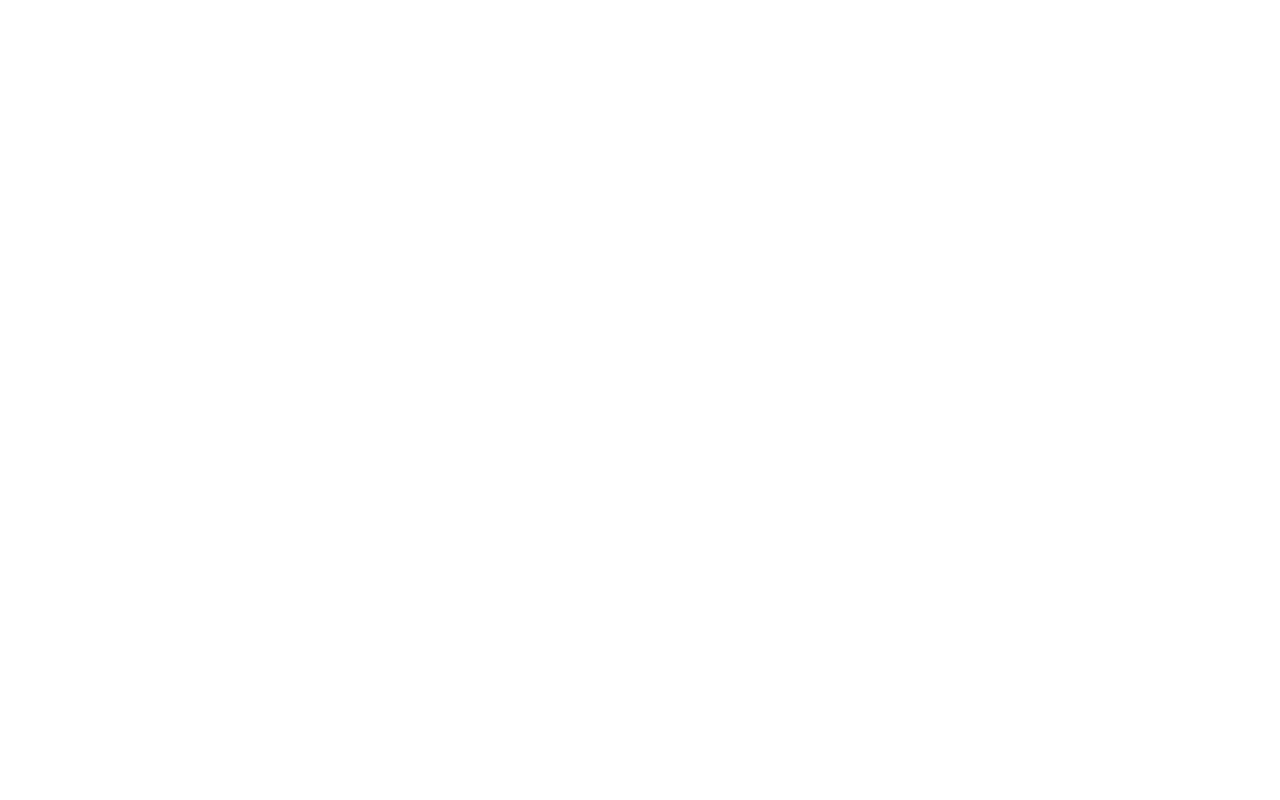
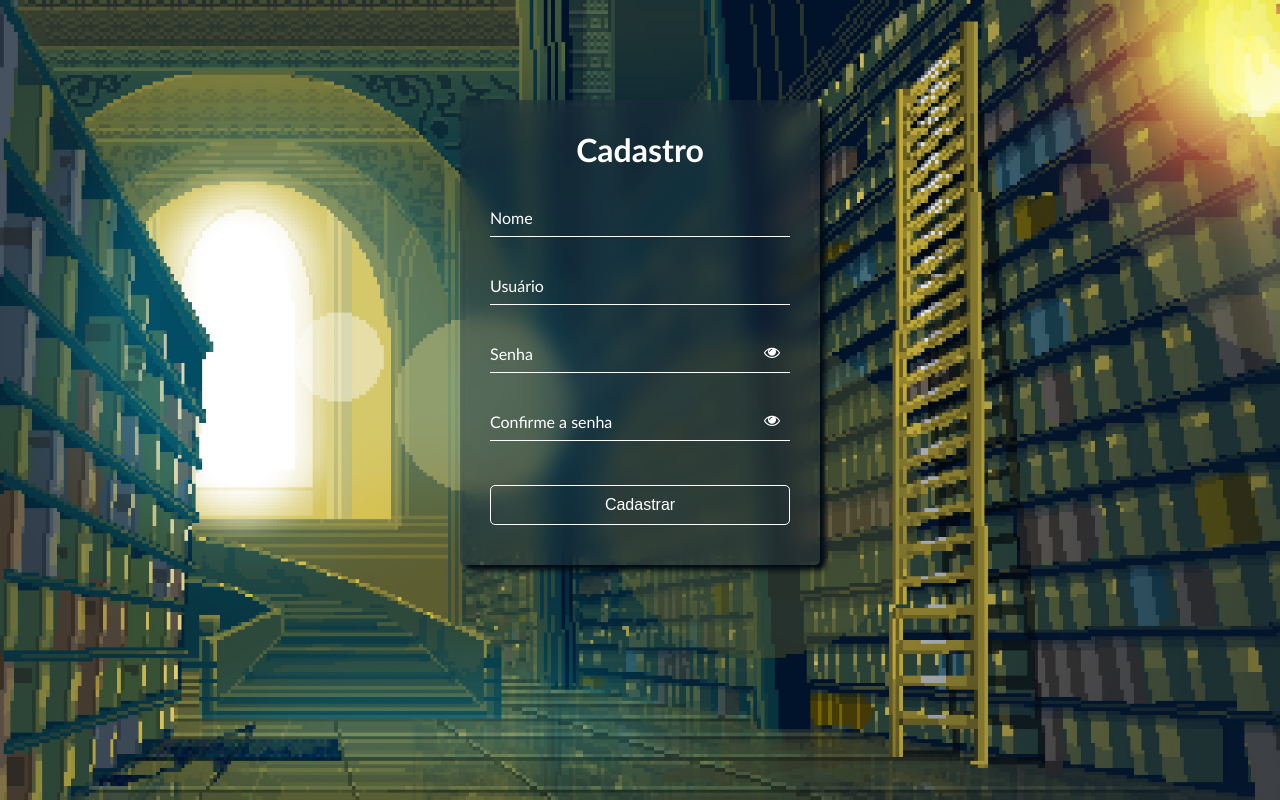
Before and after one commit to Jonathaannn/Game-The-tale-of-a-killer, a plain HTML site: page pages/cads.html in a window 1280 px wide. Drawn offline with Linux system fonts and the light colour scheme.

Commit message:
Criação, estilização da tela de cadastro e adição de funcionalidade para ver senha

```diff
--- a/pages/cads.html
+++ b/pages/cads.html
@@ -5,13 +5,45 @@
     <meta charset="UTF-8">
     <meta http-equiv="X-UA-Compatible" content="IE=edge">
     <meta name="viewport" content="width=device-width, initial-scale=1.0">
+    <link rel="stylesheet" href="https://stackpath.bootstrapcdn.com/font-awesome/4.7.0/css/font-awesome.min.css">
 
     <!-- CSS Pessoal -->
+    <link rel="stylesheet" href="../style/login.css">
+    <link rel="stylesheet" href="../style/cads.css">
     <title>Cadastro</title>
 </head>
 
 <body>
 
+    <div class="container">
+        <div class="card">
+            <h1>Cadastro</h1>
+            <div class="label-float">
+                <input type="text" placeholder="" required id="nome">
+                <label for="nome">Nome</label>
+            </div>
+            <div class="label-float">
+                <input type="text" placeholder="" required id="usuario">
+                <label for="usuario">Usuário</label>
+            </div>
+            <div class="label-float">
+                <input type="password" placeholder="" required id="cadSenha">
+                <label for="senha">Senha</label>
+                <i id="senha" class="fa fa-eye" aria-hidden="true"></i>
+            </div>
+            <div class="label-float">
+                <input type="password" placeholder="" required id="confirme">
+                <label for="confirme">Confirme a senha</label>
+                <i id="confsenha" class="fa fa-eye" aria-hidden="true"></i>
+            </div>
+            <div>
+                <button class="botao" style="margin-bottom: 10px;" type="submit">Cadastrar</button>
+            </div>
+        </div>
+    </div>
+
+    <script src="../scripts/view-pass.js"></script>
+
 </body>
 
 </html>
--- /dev/null
+++ b/scripts/view-pass.js
@@ -0,0 +1,23 @@
+let senha = document.querySelector('#senha');
+
+senha.addEventListener('click', ()=>{
+    let senha = document.querySelector('#cadSenha');
+
+    if (senha.getAttribute('type') == 'password') {
+        senha.setAttribute('type', 'text')
+    }else{
+        senha.setAttribute('type','password')
+    }
+})
+
+let confSenha = document.querySelector('#confsenha');
+
+confSenha.addEventListener('click', ()=>{
+    let confSenha = document.querySelector('#confirme');
+
+    if (confSenha.getAttribute('type') == 'password') {
+        confSenha.setAttribute('type', 'text')
+    }else{
+        confSenha.setAttribute('type','password')
+    }
+})
--- a/style/login.css
+++ b/style/login.css
@@ -14,7 +14,7 @@ body {
 .container {
   display: flex;
   justify-content: center;
-  margin-top: 150px;
+  margin-top: 100px;
   width: 100%;
 }
 .card {
@@ -26,7 +26,7 @@ body {
 }
 h1 {
   text-align: center;
-  margin-bottom: 30px;
+  margin-bottom: 20px;
   color: #fff;
 }
 .label-float input {
@@ -36,15 +36,15 @@ h1 {
   background: none;
   padding: 5px;
   outline: none;
-  min-width: 240px;
+  min-width: 300px;
   font-size: 16px;
   transition: all 0.3s ease-out;
 }
 .label-float {
   position: relative;
   padding-top: 15px;
-  margin-top: 5%;
-  margin-bottom: 5%;
+  margin-top: 8%;
+  margin-bottom: 8%;
 }
 .label-float input:focus {
   border-bottom: 1px solid #999;
@@ -58,7 +58,8 @@ h1 {
   transition: all 0.3s ease-out;
   pointer-events: none;
 }
-.label-float input:focus + label {
+.label-float input:focus + label,
+.label-float input:valid + label {
   font-size: 14px;
   margin-top: 0;
   color: #999;
@@ -96,3 +97,10 @@ a:hover {
   transition: all 0.3s;
   color: #020b14;
 }
+.fa-eye {
+  position: absolute;
+  top: 15px;
+  right: 10px;
+  cursor: pointer;
+  color: #fff;
+}
```
Also changed, not shown: index.html (+7 -3 lines).
